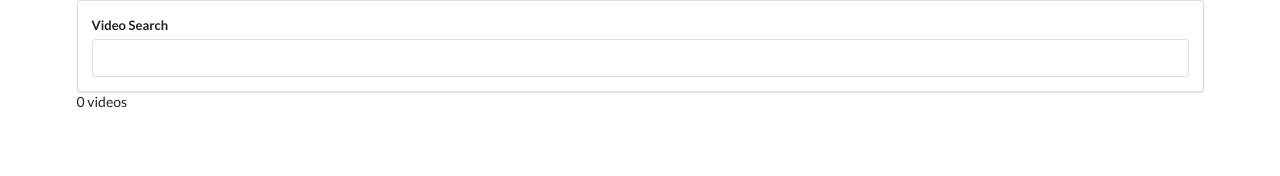
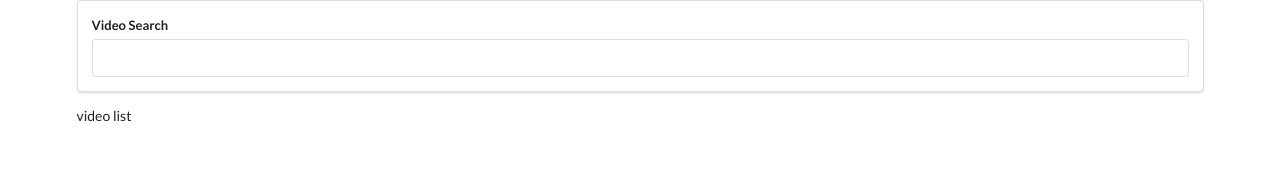
Before and after one commit to stephaniesmith/videos, a React (Create React App) app: page / in a window 1280 px wide. Shown: the top 176 px of the page. Built offline with nearby package versions, Linux system fonts and the light colour scheme.

Commit message:
video component

```diff
--- a/src/components/App.js
+++ b/src/components/App.js
@@ -1,6 +1,7 @@
 import React, { Component } from 'react';
 import SearchBar from './SearchBar';
 import youtube from '../apis/youtube';
+import VideoList from './VideoList';
 
 class App extends Component {
   state = { videos: [] };
@@ -16,10 +17,12 @@ class App extends Component {
   };
 
   render() {
+    const { videos } = this.state;
+
     return (
       <div className="ui container">
         <SearchBar onFormSubmit={this.onTermSubmit}/>
-        {this.state.videos.length} videos
+        <VideoList videos={videos}/>
       </div>
     );
   }
--- /dev/null
+++ b/src/components/VideoList.js
@@ -0,0 +1,16 @@
+import React from 'react';
+import PropTypes from 'prop-types';
+
+const VideoList = ({ videos }) => {
+  return (
+    <div>
+      video list
+    </div>
+  );
+};
+
+VideoList.propTypes = {
+  videos: PropTypes.array,
+};
+
+export default VideoList;
```
